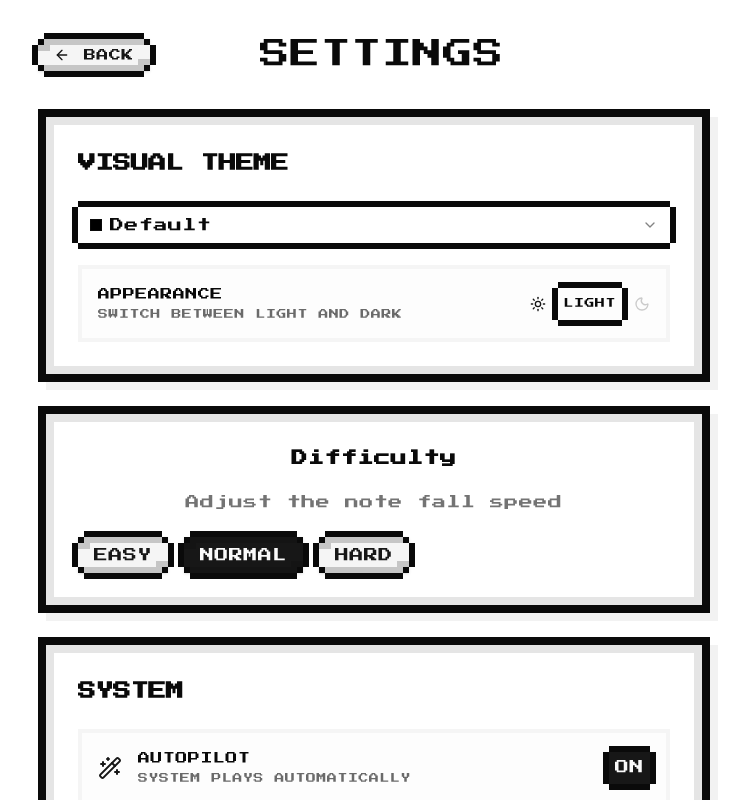
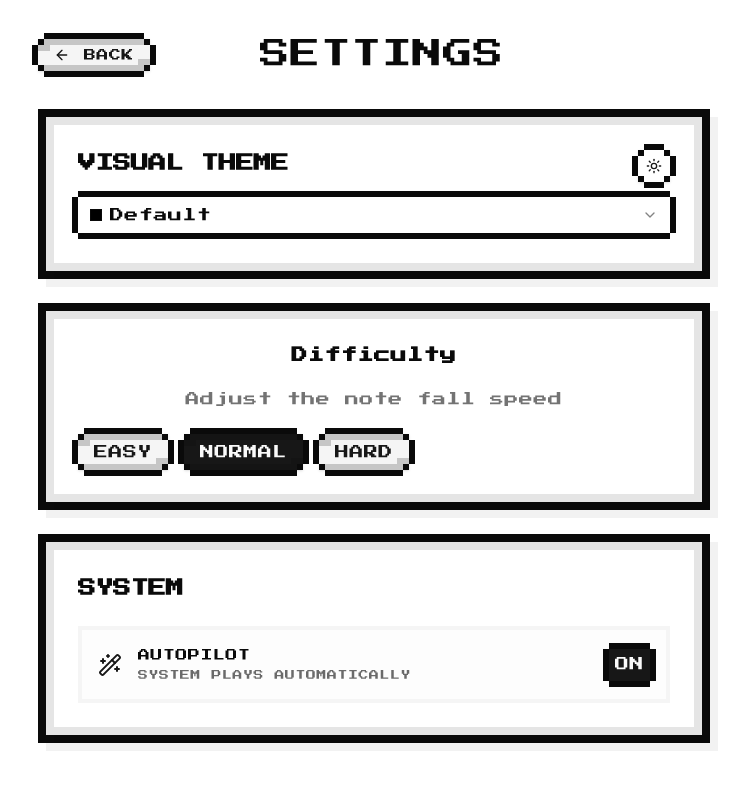
Before and after one commit to hongy20/midi-jam, a Next.js app: page /options in a window 1280 px wide. Shown: the whole page, without its empty margins (266-1015 px from the left). Built offline with nearby package versions, Linux system fonts and the light colour scheme.

Commit message:
Refactor Visual Theme UI to move mode toggle to header

```diff
--- a/src/app/options/components/options-page.view.tsx
+++ b/src/app/options/components/options-page.view.tsx
@@ -61,49 +61,28 @@ export function OptionsPageView({
       <div className="w-full max-w-2xl flex flex-col gap-6 pb-12">
         {/* Visual Theme Section */}
         <Card className="border-8 shadow-[8px_8px_0px_0px_rgba(0,0,0,0.05)]">
-          <CardHeader>
+          <CardHeader className="flex flex-row items-center justify-between pb-2">
             <CardTitle font="retro" className="text-lg uppercase">
               Visual Theme
             </CardTitle>
+            <Button
+              variant="outline"
+              size="sm"
+              onClick={() => setDarkMode(!isDarkMode)}
+              className="px-2"
+            >
+              {isDarkMode ? (
+                <Moon className="size-4 text-primary" />
+              ) : (
+                <Sun className="size-4 text-primary" />
+              )}
+            </Button>
           </CardHeader>
-          <CardContent className="flex flex-col gap-4">
+          <CardContent>
             <SelectThemeDropdown
               activeTheme={theme}
               setActiveTheme={setTheme}
             />
-
-            <div className="flex items-center justify-between p-4 bg-muted/20 border-4 border-muted">
-              <div className="flex flex-col gap-1">
-                <span className="retro text-xs uppercase">Appearance</span>
-                <span className="retro text-[10px] opacity-60 uppercase">
-                  Switch between light and dark
-                </span>
-              </div>
-              <div className="flex items-center gap-3">
-                <Sun
-                  className={cn(
-                    "size-4",
-                    !isDarkMode ? "text-primary" : "opacity-20",
-                  )}
-                />
-                <Toggle
-                  pressed={isDarkMode}
-                  onPressedChange={setDarkMode}
-                  variant="outline"
-                  size="sm"
-                >
-                  <span className="text-[10px]">
-                    {isDarkMode ? "DARK" : "LIGHT"}
-                  </span>
-                </Toggle>
-                <Moon
-                  className={cn(
-                    "size-4",
-                    isDarkMode ? "text-primary" : "opacity-20",
-                  )}
-                />
-              </div>
-            </div>
           </CardContent>
         </Card>
 
```
